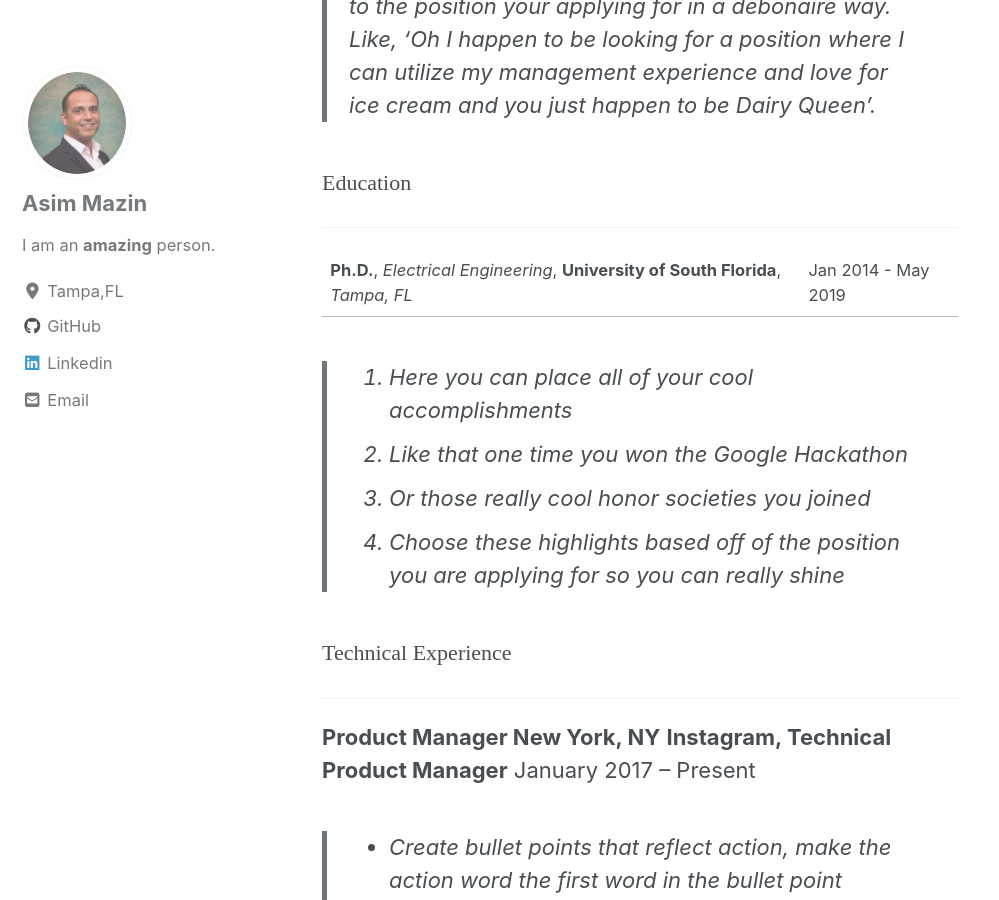
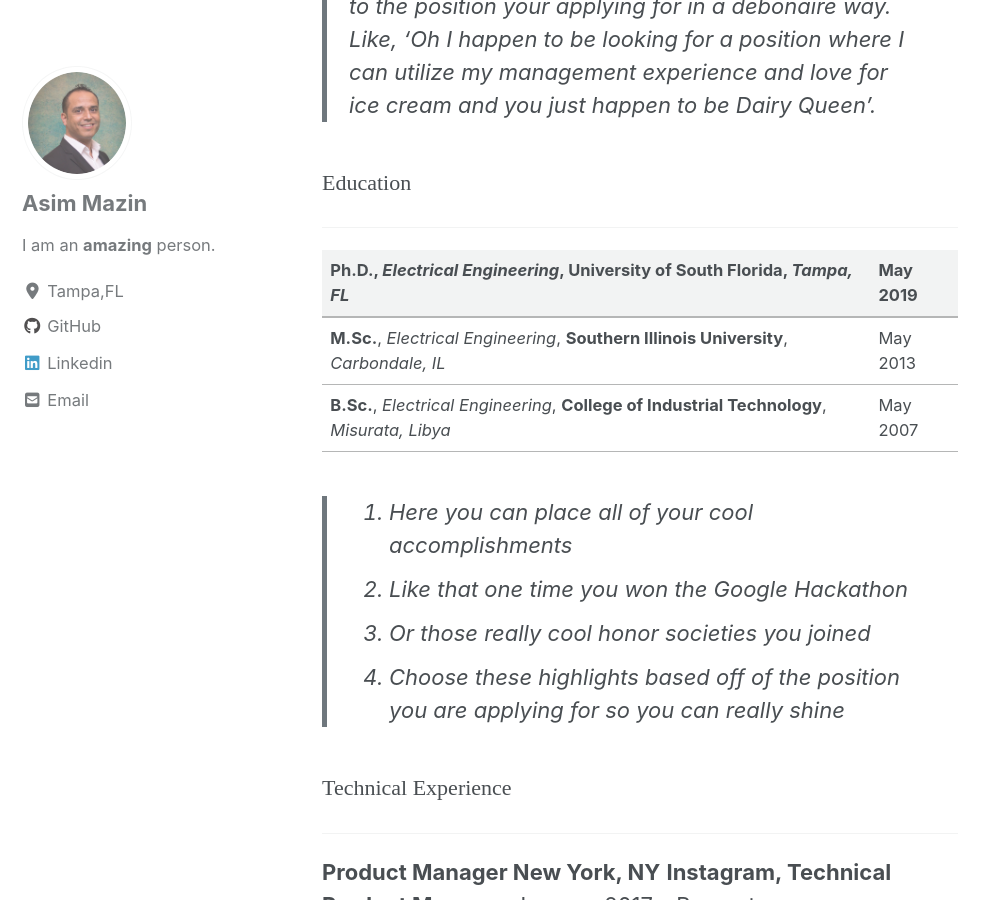
Before and after one commit to AsimMazin/Asimmazin.github.io, a Jekyll site: the page built from _pages/Resume.md, in a window 1280 px wide and 900 px high, scrolled down 349 px. Shown: the whole window, without its empty margins (0-999 px from the left). Built offline with Jekyll 4.4.1, drawn with Linux system fonts in a browser that asks for light colours; cached includes are drawn as plain includes; nearby versions of some CDN libraries.

Commit message:
New Modification

```diff
--- a/_pages/Resume.md
+++ b/_pages/Resume.md
@@ -14,7 +14,11 @@ permalink: /Resume/
 <br />
 - - - -
 
- **Ph.D.**, *Electrical Engineering*, **University of South Florida**, *Tampa, FL*                    |             Jan 2014 - May 2019
+ **Ph.D.**, *Electrical Engineering*, **University of South Florida**, *Tampa, FL* | May 2019
+:--------------------------------------------------------------------------------- | :-------
+**M.Sc.**, *Electrical Engineering*, **Southern Illinois University**, *Carbondale, IL* | May 2013
+:--------------------------------------------------------------------------------- | :-------
+**B.Sc.**, *Electrical Engineering*, **College of Industrial Technology**, *Misurata, Libya*   | May 2007
 
 > 1. Here you can place all of your cool accomplishments
 > 2. Like that one time you won the Google Hackathon
```
